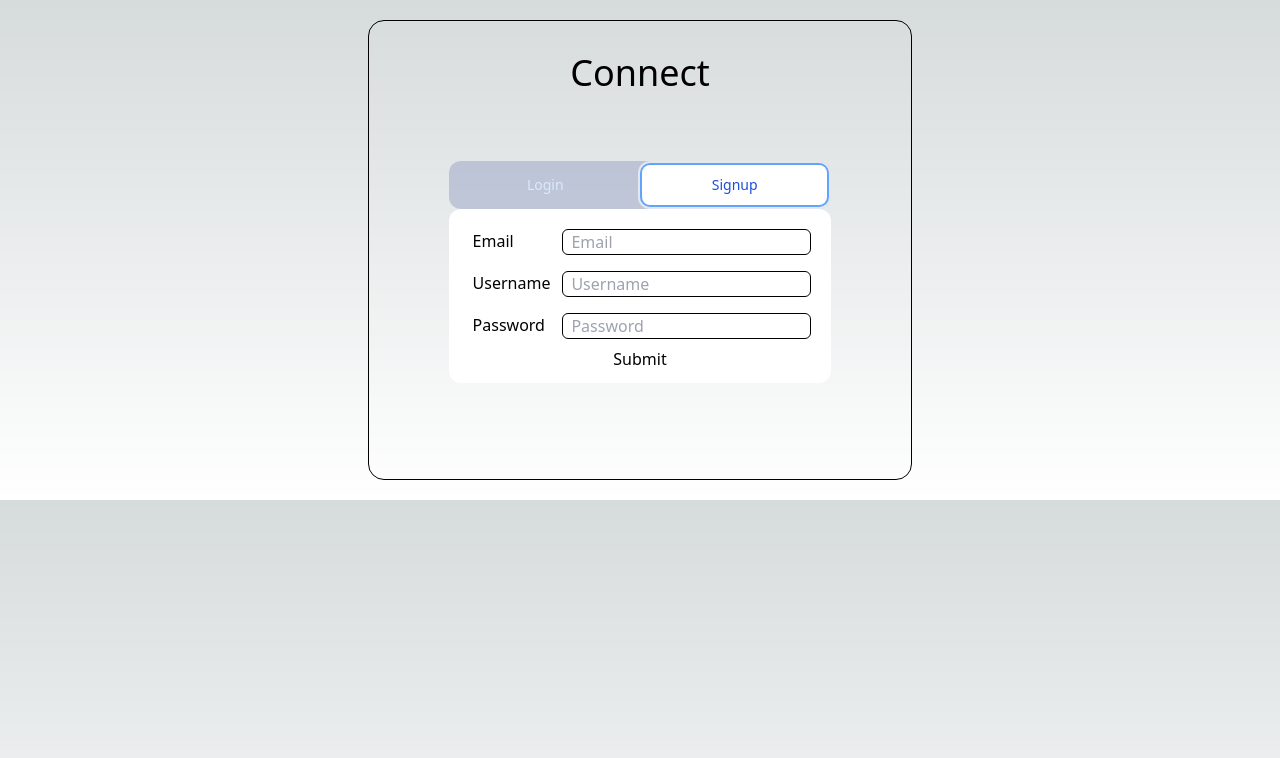
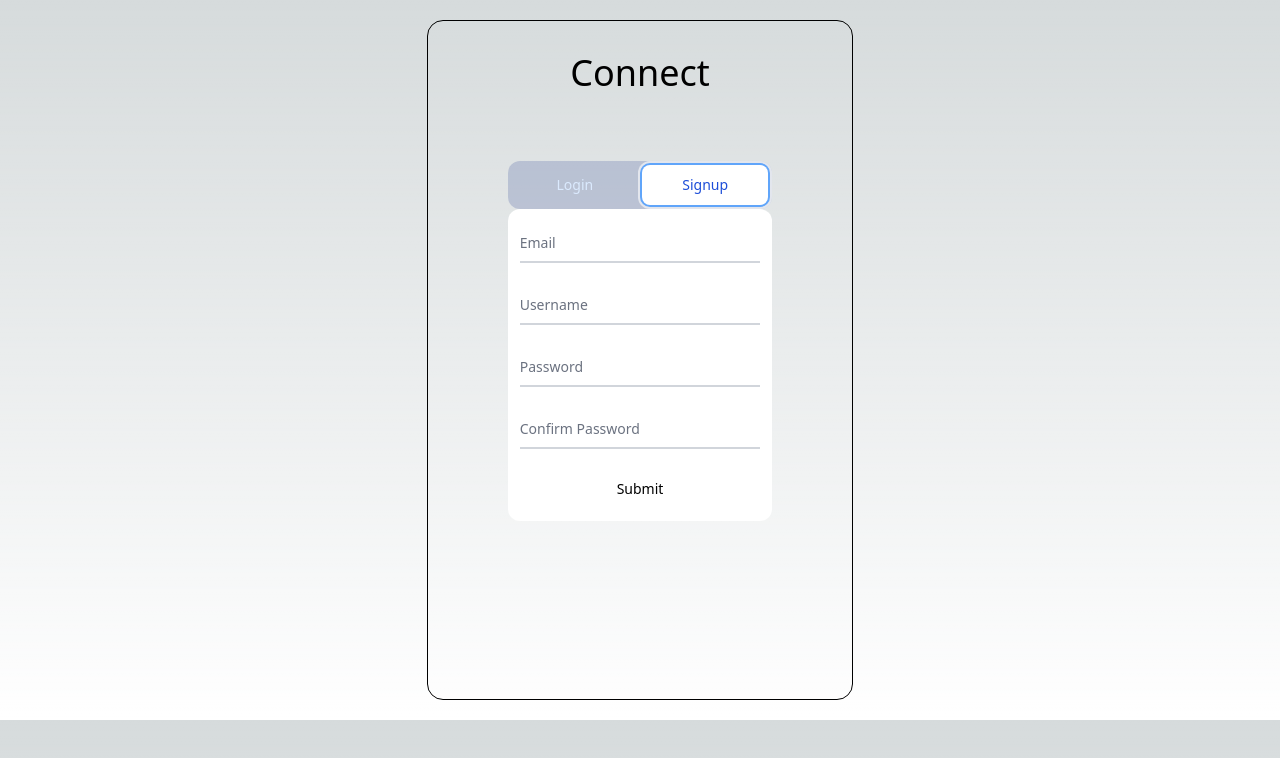
Before and after one commit to tushar-coin/connect, a Next.js app in the folder app/: page /auth in a window 1280 px wide. Both pictures are taken after a click on the tab "Signup". Shown: the top 758 px of the page. Built offline with nearby package versions, Linux system fonts and the light colour scheme.

Commit message:
UI designed a bit

```diff
--- a/app/app/auth/login.js
+++ b/app/app/auth/login.js
@@ -1,6 +1,6 @@
 import { useState } from "react";
-import classNames from "@/Helper/classnames";
 import { useRouter } from "next/navigation";
+import BUTTON from "@/ui-components/BUTTON";
 
 const Login = () => {
   const [user, setUser] = useState({
@@ -38,32 +38,43 @@ const Login = () => {
   };
 
   return (
-    <div>
-      <form onSubmit={handleSubmit}>
-        <div className="py-1 px-1 flex justify-between">
-          <label className="m-1 px-1">Username</label>
+    <form onSubmit={handleSubmit} class="max-w-md mx-auto basis-1">
+      <div class="relative z-0 w-full mb-5 group">
         <input
-            className="m-1 px-2 border border-solid border-black rounded-md"
-            placeholder="Username"
+          type="text"
+          name="floating_username"
+          id="floating_username"
+          class="block py-2.5 px-0 w-full text-sm text-gray-900 bg-transparent border-0 border-b-2 border-gray-300 appearance-none dark:text-white dark:border-gray-600 dark:focus:border-blue-500 focus:outline-none focus:ring-0 focus:border-blue-600 peer"
+          placeholder=" "
+          required
           value={user.username}
           onChange={(e) => {
+            e.preventDefault();
             setUser({ ...user, username: e.target.value });
           }}
+        />
+        <label
+          htmlFor="floating_username"
+          class="peer-focus:font-medium absolute text-sm text-gray-500 dark:text-gray-400 duration-300 transform -translate-y-6 scale-75 top-3 -z-10 origin-[0] peer-focus:start-0 rtl:peer-focus:translate-x-1/4 peer-focus:text-blue-600 peer-focus:dark:text-blue-500 peer-placeholder-shown:scale-100 peer-placeholder-shown:translate-y-0 peer-focus:scale-75 peer-focus:-translate-y-6"
+        >
+          Username
+        </label>
+      </div>
+      <div class="relative z-0 w-full mb-5 group">
+        <input
+          type="password"
+          name="floating_password"
+          id="floating_password"
+          class="block py-2.5 px-0 w-full text-sm text-gray-900 bg-transparent border-0 border-b-2 border-gray-300 appearance-none dark:text-white dark:border-gray-600 dark:focus:border-blue-500 focus:outline-none focus:ring-0 focus:border-blue-600 peer"
+          placeholder=" "
           required
         />
-        </div>
-        <div className="py-1 px-1 flex justify-between">
-          <label className="m-1 px-1">Password</label>
-          <input
-            className="m-1 px-2 border border-solid border-black rounded-md"
-            placeholder="Password"
-            value={user.password}
-            type="password"
-            onChange={(e) => {
-              setUser({ ...user, password: e.target.value });
-            }}
-            required
-          />
+        <label
+          htmlFor="floating_password"
+          class="peer-focus:font-medium absolute text-sm text-gray-500 dark:text-gray-400 duration-300 transform -translate-y-6 scale-75 top-3 -z-10 origin-[0] peer-focus:start-0 rtl:peer-focus:translate-x-1/4 peer-focus:text-blue-600 peer-focus:dark:text-blue-500 peer-placeholder-shown:scale-100 peer-placeholder-shown:translate-y-0 peer-focus:scale-75 peer-focus:-translate-y-6"
+        >
+          Password
+        </label>
       </div>
       {error.isError ? (
         <div>
@@ -73,17 +84,9 @@ const Login = () => {
         <></>
       )}
       <div className="flex justify-center">
-          <button
-            className={classNames(
-              "rounded-md",
-              "ring-blue-400 focus:z-10 focus:outline-none focus:ring-2"
-            )}
-          >
-            Submit
-          </button>
+        <BUTTON type="button" text="Submit" />
       </div>
     </form>
-    </div>
   );
 };
 
--- a/app/app/auth/page.js
+++ b/app/app/auth/page.js
@@ -8,7 +8,7 @@ import classNames from "@/Helper/classnames";
 const auth = () => {
   return (
     <div className="flex items-center flex-col py-5">
-      <div className="flex items-center flex-col px-20 py-8 border-solid border border-black rounded-2xl">
+      <div className="h-[85vh] flex items-center w-1/3 flex-col px-20 py-8 border-solid border border-black rounded-2xl">
         <h1 className="text-4xl mb-1">Connect</h1>
         <div className="w-full max-w-md px-2 py-16 sm:px-0">
           <Tab.Group>
--- a/app/app/auth/signup.js
+++ b/app/app/auth/signup.js
@@ -1,20 +1,28 @@
 import { useState } from "react";
 import { useRouter } from "next/navigation";
-import classNames from "@/Helper/classnames";
+import BUTTON from "@/ui-components/BUTTON";
 
 const Signup = () => {
   const [user, setUser] = useState({
     email: "",
     username: "",
     password: "",
+    repeat_password: "",
   });
-  const router = useRouter()
+  const router = useRouter();
   const [error, setError] = useState({
     isError: false,
     message: "",
   });
 
   const handleSubmit = async (e) => {
+    if (user.password != user.repeat_password) {
+      setError({
+        isError: true,
+        message: "Passwords do not match",
+      });
+      return;
+    }
     e.preventDefault();
     const res = await fetch("/auth/signup", {
       method: "POST",
@@ -38,44 +46,90 @@ const Signup = () => {
   };
 
   return (
-    <div>
-      <form onSubmit={handleSubmit}>
-        <div className="py-1 px-1 flex justify-between">
-          <label className="m-1 px-1">Email</label>
+    <form onSubmit={handleSubmit} class="max-w-md mx-auto basis-1">
+      <div class="relative z-0 w-full mb-5 group">
         <input
-            className="m-1 px-2 border border-solid border-black rounded-md"
-            placeholder="Email"
+          type="text"
+          name="floating_email"
+          id="floating_email"
+          class="block py-2.5 px-0 w-full text-sm text-gray-900 bg-transparent border-0 border-b-2 border-gray-300 appearance-none dark:text-white dark:border-gray-600 dark:focus:border-blue-500 focus:outline-none focus:ring-0 focus:border-blue-600 peer"
+          placeholder=" "
+          required
           value={user.email}
           onChange={(e) => {
+            e.preventDefault();
             setUser({ ...user, email: e.target.value });
           }}
+        />
+        <label
+          htmlFor="floating_email"
+          class="peer-focus:font-medium absolute text-sm text-gray-500 dark:text-gray-400 duration-300 transform -translate-y-6 scale-75 top-3 -z-10 origin-[0] peer-focus:start-0 rtl:peer-focus:translate-x-1/4 peer-focus:text-blue-600 peer-focus:dark:text-blue-500 peer-placeholder-shown:scale-100 peer-placeholder-shown:translate-y-0 peer-focus:scale-75 peer-focus:-translate-y-6"
+        >
+          Email
+        </label>
+      </div>
+      <div class="relative z-0 w-full mb-5 group">
+        <input
+          type="text"
+          name="floating_username"
+          id="floating_username"
+          class="block py-2.5 px-0 w-full text-sm text-gray-900 bg-transparent border-0 border-b-2 border-gray-300 appearance-none dark:text-white dark:border-gray-600 dark:focus:border-blue-500 focus:outline-none focus:ring-0 focus:border-blue-600 peer"
+          placeholder=" "
           required
-          />
-        </div>
-        <div className="py-1 px-1 flex justify-between">
-          <label className="m-1 px-1">Username</label>
-          <input
-            className="m-1 px-2 border border-solid border-black rounded-md"
-            placeholder="Username"
           value={user.username}
           onChange={(e) => {
+            e.preventDefault();
             setUser({ ...user, username: e.target.value });
           }}
+        />
+        <label
+          htmlFor="floating_username"
+          class="peer-focus:font-medium absolute text-sm text-gray-500 dark:text-gray-400 duration-300 transform -translate-y-6 scale-75 top-3 -z-10 origin-[0] peer-focus:start-0 rtl:peer-focus:translate-x-1/4 peer-focus:text-blue-600 peer-focus:dark:text-blue-500 peer-placeholder-shown:scale-100 peer-placeholder-shown:translate-y-0 peer-focus:scale-75 peer-focus:-translate-y-6"
+        >
+          Username
+        </label>
+      </div>
+      <div class="relative z-0 w-full mb-5 group">
+        <input
+          type="text"
+          name="floating_password"
+          id="floating_password"
+          class="block py-2.5 px-0 w-full text-sm text-gray-900 bg-transparent border-0 border-b-2 border-gray-300 appearance-none dark:text-white dark:border-gray-600 dark:focus:border-blue-500 focus:outline-none focus:ring-0 focus:border-blue-600 peer"
+          placeholder=" "
           required
-          />
-        </div>
-        <div className="py-1 px-1 flex justify-between">
-          <label className="m-1 px-1">Password</label>
-          <input
-            className="m-1 px-2 border border-solid border-black rounded-md"
-            placeholder="Password"
           value={user.password}
-            type="password"
           onChange={(e) => {
+            e.preventDefault();
             setUser({ ...user, password: e.target.value });
           }}
+        />
+        <label
+          htmlFor="floating_password"
+          class="peer-focus:font-medium absolute text-sm text-gray-500 dark:text-gray-400 duration-300 transform -translate-y-6 scale-75 top-3 -z-10 origin-[0] peer-focus:start-0 rtl:peer-focus:translate-x-1/4 peer-focus:text-blue-600 peer-focus:dark:text-blue-500 peer-placeholder-shown:scale-100 peer-placeholder-shown:translate-y-0 peer-focus:scale-75 peer-focus:-translate-y-6"
+        >
+          Password
+        </label>
+      </div>
+      <div class="relative z-0 w-full mb-5 group">
+        <input
+          type="text"
+          name="floating_repeat_password"
+          id="floating_repeat_password"
+          class="block py-2.5 px-0 w-full text-sm text-gray-900 bg-transparent border-0 border-b-2 border-gray-300 appearance-none dark:text-white dark:border-gray-600 dark:focus:border-blue-500 focus:outline-none focus:ring-0 focus:border-blue-600 peer"
+          placeholder=" "
           required
+          value={user.repeat_password}
+          onChange={(e) => {
+            e.preventDefault();
+            setUser({ ...user, repeat_password: e.target.value });
+          }}
         />
+        <label
+          htmlFor="floating_repeat_password"
+          class="peer-focus:font-medium absolute text-sm text-gray-500 dark:text-gray-400 duration-300 transform -translate-y-6 scale-75 top-3 -z-10 origin-[0] peer-focus:start-0 rtl:peer-focus:translate-x-1/4 peer-focus:text-blue-600 peer-focus:dark:text-blue-500 peer-placeholder-shown:scale-100 peer-placeholder-shown:translate-y-0 peer-focus:scale-75 peer-focus:-translate-y-6"
+        >
+          Confirm Password
+        </label>
       </div>
       {error.isError ? (
         <div>
@@ -85,17 +139,9 @@ const Signup = () => {
         <></>
       )}
       <div className="flex justify-center">
-          <button
-            className={classNames(
-              "rounded-md",
-              "ring-blue-400 focus:z-10 focus:outline-none focus:ring-2"
-            )}
-          >
-            Submit
-          </button>
+        <BUTTON type="button" text="Submit" />
       </div>
     </form>
-    </div>
   );
 };
 
--- a/app/app/page.js
+++ b/app/app/page.js
@@ -7,14 +7,14 @@ const Home = () => {
       <div id="header">
         <Header />
       </div>
-      <div id="body">
+      {/* <div id="body">
         <div className="flex flex-row justify-between">
           <div className="bg-black basis-1/4">1</div>
           <div className="basis-1/2">2</div>
           <div className="bg-black basis-1/4">3</div>
         </div>
       </div>
-      <div id="footer"></div>
+      <div id="footer"></div> */}
     </div>
   );
 };
--- /dev/null
+++ b/app/ui-components/BUTTON.js
@@ -0,0 +1,20 @@
+const BUTTON = (props) => {
+  /*
+    props = {
+        text: string,
+        onClick: function
+        type: string
+    }
+    */
+  return (
+    <button
+      type="{props.type}"
+      class="text-white bg-blue-700 hover:bg-blue-800 focus:ring-4 focus:outline-none focus:ring-blue-300 font-medium rounded-lg text-sm w-full sm:w-auto px-5 py-2.5 text-center dark:bg-blue-600 dark:hover:bg-blue-700 dark:focus:ring-blue-800"
+      onClick={"onClick" in props ? props.onClick : (e) => e.preventDefault()}
+    >
+      {props.text}
+    </button>
+  );
+};
+
+export default BUTTON;
```
Also changed, not shown: app/ui-components/Header.js (+24 -25 lines), app/ui-components/notification.js (added, +16 -0 lines), app/ui-components/searchBar.js (added, +65 -0 lines), app/app/profile/[user]/page.js (added), app/app/search/[user]/page.js (added), app/public/images/logo.png (added). Lines whose indentation alone changed are shown as unchanged.
